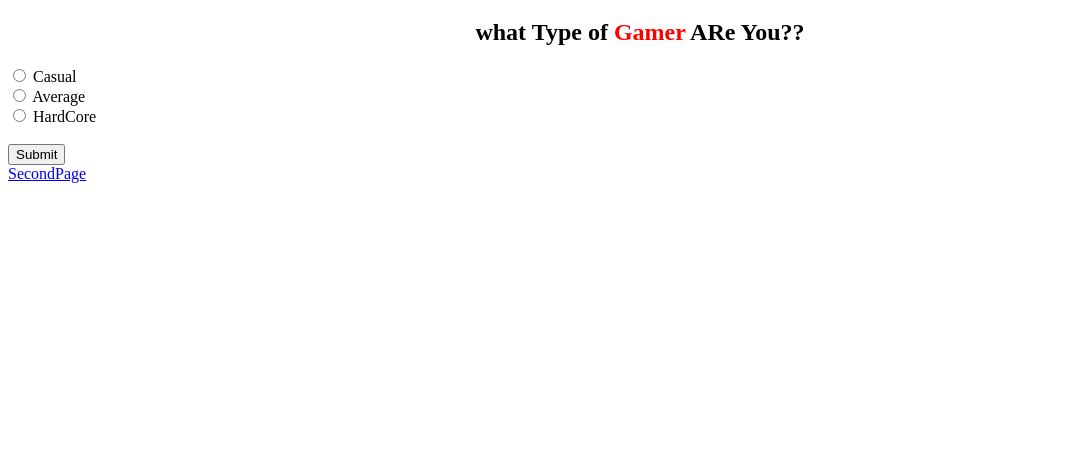
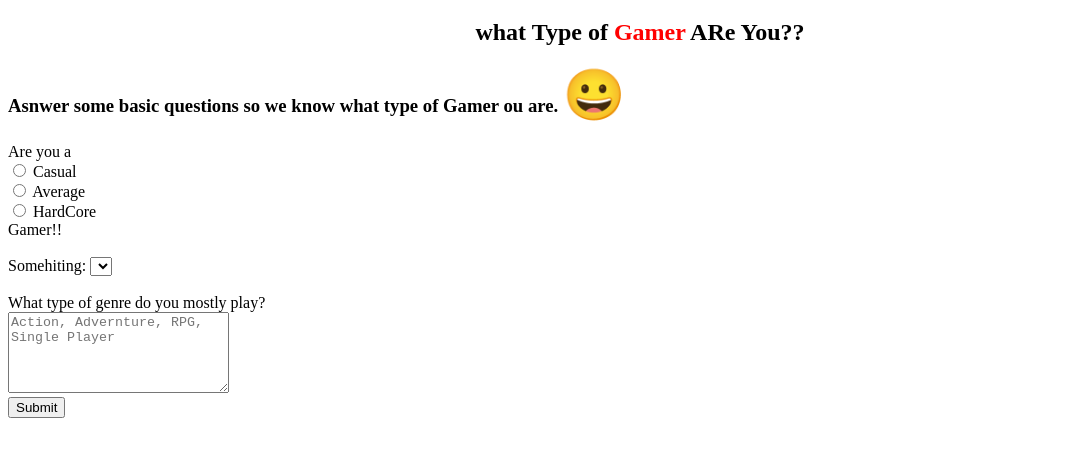
Before and after one commit to cirEEric64/ToPStoneCap, a plain HTML site: page FirstPage.html in a window 1280 px wide. Shown: the part 61-518 px from the top of the page, without its empty margins (0-1082 px from the left). Drawn offline with Linux system fonts and the light colour scheme.

Commit message:
ArtifactPages

```diff
--- a/FirstPage.html
+++ b/FirstPage.html
@@ -9,6 +9,7 @@
     <!--
     Create a silly personality quiz with a theme!
         Create a quiz, like what pokemon are you, or what is your irrational fear, then have a results page with info + pictures
+
     For both pages
     Required HTML components
         Complete html 5 base code (aka the boiler plate)
@@ -38,22 +39,47 @@
             One to a url
             And one back to the first page
 -->
+
     <h1 style="text-align: center;">I gotta do this again Gamer QUiz (olny for truse gamers)</h1>
     <h2 style="text-align: center;"> what Type of <strong style="color: red;"> Gamer </strong> ARe You??</h2>
+    <h3> Asnwer some basic questions so we know what type of Gamer ou are. <text style="font-size: 50px;">&#128512; </text>  </h3>
 
+
+     <!-- Start of Form-->
     <form action="SecondPage.html">
+
+        <!-- First Question-->
+        Are you a <br>
         <input type="radio" id="Casual" name="ToG" value="Casual">
         <label for="Casual">Casual</label> <br>
         <input type="radio" id="Avg" name="ToG" value="Average">
         <label for="Avg">Average</label><br>
         <input type="radio" id="HardCore" name="ToG" value="HardCore">
-        <label for="HardCore">HardCore</label><br> <br>
+        <label for="HardCore">HardCore</label><br>
+        Gamer!! <br> <br>
 
-        <input type="submit" value="Submit">
+
+        <!-- Second Question-->
+        <label for="something"> Somehiting:</label>
+        <select name="something" id="something">
+            <option value=""> </option>
+            <option value=""> </option>
+            <option value=""> </option>
+            <option value=""> </option>
+        </select> <br> <br>
+
+
+        <!-- Third Question-->
+        <label for="genretype">What type of genre do you mostly play?</label> <br>
+        <textarea name="genre" id="genretype" placeholder="Action, Advernture, RPG, Single Player" rows="5" cols="25"></textarea>
+
+        <!-- Last Question-->
+
+        <br><input type="submit" value="Submit">
+
 
 
     </form>
 
-    <a href="SecondPage.html"> SecondPage</a>
 </body>
 </html>
```
Also changed, not shown: SecondPage.html (+3 -0 lines).
